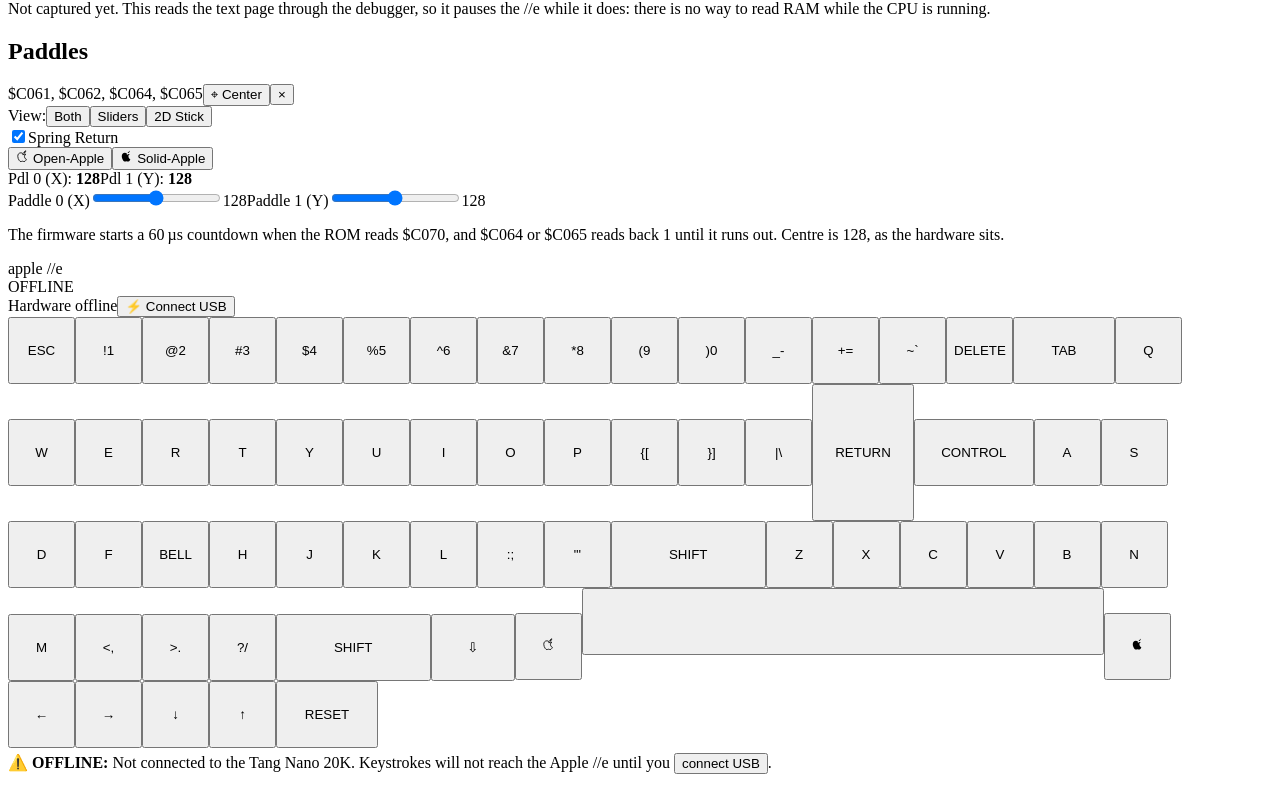
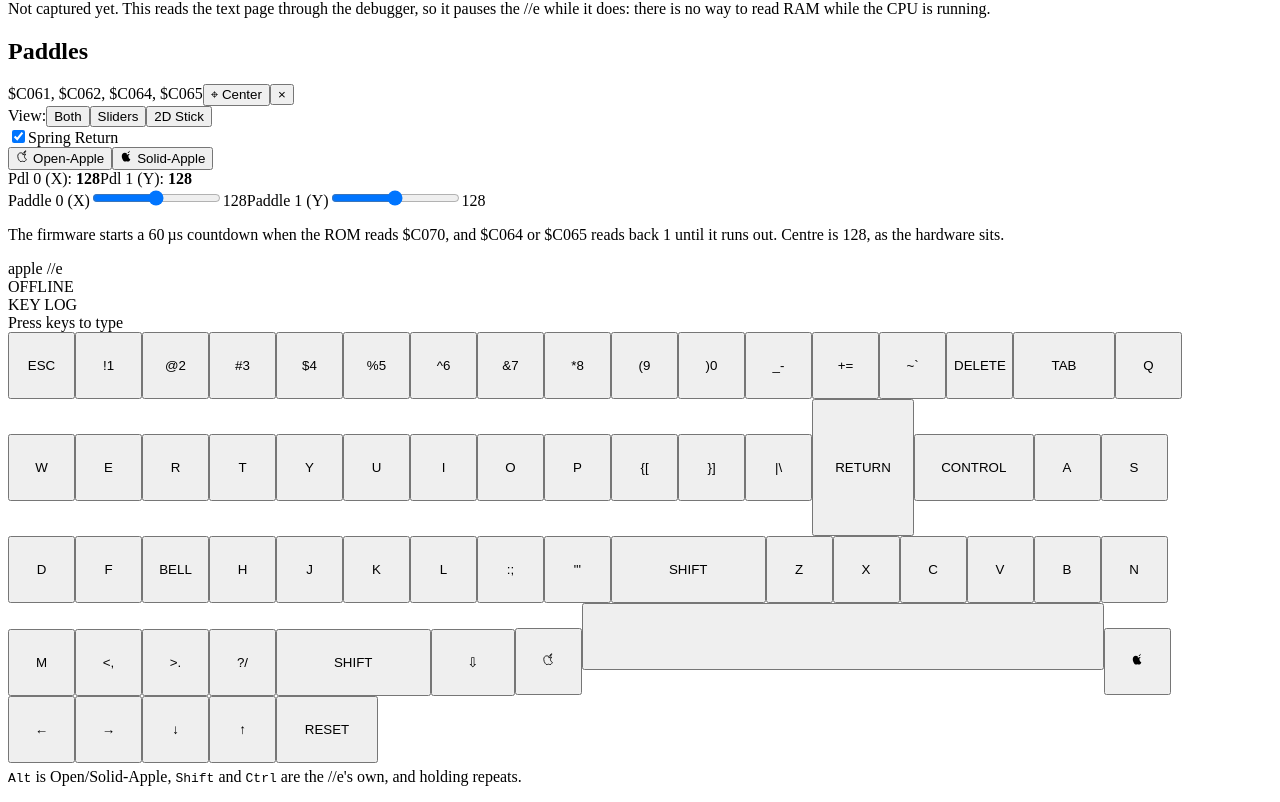
Before and after one commit to terenceang/apple2e_TP20K, a React (Vite) app in the folder web/: page / in a window 1280 px wide. Shown: the part 685-1487 px from the top of the page. Built offline with nearby package versions, Linux system fonts and the light colour scheme; the HTML template or start-up script is replaced by a standard one.

Commit message:
Implement structural updates and optimizations across multiple modules

```diff
--- a/web/src/components/Keyboard.tsx
+++ b/web/src/components/Keyboard.tsx
@@ -5,12 +5,48 @@ import {
   isModifier,
   isDebuggerToggle,
   paddleButtonBits,
+  resolve,
   REPEAT_DELAY_MS,
   REPEAT_INTERVAL_MS,
 } from '../keymap.js'
 import { BAUD } from '../serial-link.js'
 import { AppleGlyph } from './AppleGlyph.js'
 import type { Conn, Mode } from '../useApple'
+
+interface KeyLogEntry {
+  text: string
+  hex?: string
+}
+
+function formatKeyLog(
+  id: string,
+  mods: { shift: boolean; caps: boolean; ctrl: boolean },
+): KeyLogEntry {
+  const code = resolve(id, mods)
+  if (code !== null) {
+    const hex = `$${code.toString(16).toUpperCase().padStart(2, '0')}`
+    if (mods.ctrl && id.length === 1 && id >= 'a' && id <= 'z') {
+      return { text: `^${id.toUpperCase()}`, hex }
+    }
+    if (id === 'space') return { text: '␣ Space', hex }
+    if (id === 'return') return { text: '⏎ Return', hex }
+    if (id === 'delete') return { text: '⌫ Del', hex }
+    if (id === 'tab') return { text: '⇥ Tab', hex }
+    if (id === 'esc') return { text: 'Esc', hex }
+    if (id === 'left') return { text: '←', hex }
+    if (id === 'right') return { text: '→', hex }
+    if (id === 'up') return { text: '↑', hex }
+    if (id === 'down') return { text: '↓', hex }
+    if (code >= 0x20 && code <= 0x7E) {
+      return { text: String.fromCharCode(code), hex }
+    }
+    return { text: id, hex }
+  }
+  if (id === 'reset') return { text: 'RESET' }
+  if (id === 'apple-o') return { text: ' Open' }
+  if (id === 'apple-c') return { text: ' Solid' }
+  return { text: id }
+}
 
 interface Props {
   mode: Mode
@@ -38,7 +74,7 @@ type Cap = (typeof KEYS)[number]
  * provides immediate visual connection feedback (Power LED, TX activity, and
  * offline alerts).
  */
-export function Keyboard({ mode, onPress, onReset, onRelease, held, conn, canSerial = true, onConnect }: Props) {
+export function Keyboard({ mode, onPress, onReset, onRelease, held, conn }: Props) {
   const [down, setDown] = useState<Set<string>>(new Set())
   // Character keys currently held, for the any-key-down release
   const charsDown = useRef(new Set<string>())
@@ -85,22 +121,17 @@ export function Keyboard({ mode, onPress, onReset, onRelease, held, conn, canSer
     return () => ro.disconnect()
   }, [])
 
-  // Visual feedback when typing while disconnected, and TX activity pulse when connected
-  const [warnDisconnected, setWarnDisconnected] = useState(false)
-  const warnTimer = useRef<number | null>(null)
+  // Key log state for live keystroke display in the keyboard header
+  const [keyLog, setKeyLog] = useState<KeyLogEntry[]>([])
+
+  // TX activity pulse when typing
   const [txPulse, setTxPulse] = useState(false)
   const txTimer = useRef<number | null>(null)
 
   const triggerActivity = () => {
-    if (!isConnected) {
-      setWarnDisconnected(true)
-      if (warnTimer.current) clearTimeout(warnTimer.current)
-      warnTimer.current = window.setTimeout(() => setWarnDisconnected(false), 3500)
-    } else {
     setTxPulse(true)
     if (txTimer.current) clearTimeout(txTimer.current)
     txTimer.current = window.setTimeout(() => setTxPulse(false), 120)
-    }
   }
 
   // Ref mirror so event handlers don't stale
@@ -128,7 +159,9 @@ export function Keyboard({ mode, onPress, onReset, onRelease, held, conn, canSer
     const press = (id: string) => {
       triggerActivity()
       const buttons = heldButtons()
-      onPress(id, { ...mods.current, caps: heldRef.current.caps }, buttons)
+      const m = { ...mods.current, caps: heldRef.current.caps }
+      onPress(id, m, buttons)
+      setKeyLog((prev) => [...prev.slice(-9), formatKeyLog(id, m)])
     }
 
     const startRepeat = () => {
@@ -206,7 +239,6 @@ export function Keyboard({ mode, onPress, onReset, onRelease, held, conn, canSer
       window.removeEventListener('keydown', onDown)
       window.removeEventListener('keyup', onUp)
       window.removeEventListener('blur', onBlur)
-      if (warnTimer.current) clearTimeout(warnTimer.current)
       if (txTimer.current) clearTimeout(txTimer.current)
     }
   }, [onPress, onReset, onRelease])
@@ -241,7 +273,9 @@ export function Keyboard({ mode, onPress, onReset, onRelease, held, conn, canSer
       triggerActivity()
       setDown((d) => new Set(d).add(k.id))
       if (!isModifier(k.id)) charsDown.current.add(k.id)
-      onPress(k.id, { shift, caps: heldRef.current.caps, ctrl }, buttons)
+      const m = { shift, caps: heldRef.current.caps, ctrl }
+      onPress(k.id, m, buttons)
+      setKeyLog((prev) => [...prev.slice(-9), formatKeyLog(k.id, m)])
     } else {
       charUp(k.id)
       setDown((d) => {
@@ -271,12 +305,12 @@ export function Keyboard({ mode, onPress, onReset, onRelease, held, conn, canSer
             }`}
             title={
               isConnected
-                ? `Tang Nano 20K connected (${BAUD} 8N1)`
+                ? `Apple //e online (${BAUD} 8N1)`
                 : isConnecting
-                ? 'Connecting to Tang Nano 20K...'
+                ? 'Connecting to Apple //e...'
                 : isWrongPort
                 ? 'Selected port did not respond (likely JTAG or unprogrammed board)'
-                : 'Not connected - click Connect USB to enable typing'
+                : 'Hardware offline - connect USB serial to enable typing'
             }
           >
             <span className={`pwr-led ${txPulse ? 'tx-active' : ''}`} />
@@ -297,35 +331,33 @@ export function Keyboard({ mode, onPress, onReset, onRelease, held, conn, canSer
           </div>
         </div>
 
-        <div className="keyboard-status-bar">
-          {!isConnected && (
-            <div className={`kb-notice ${warnDisconnected || isWrongPort ? 'alert' : ''}`}>
-              <span className="kb-notice-msg">
-                {isWrongPort
-                  ? conn?.detail
-                    ? `⚠️ Wrong USB Port! ${conn.detail}`
-                    : '⚠️ Wrong USB Port! Selected port did not respond to Apple //e probe.'
-                  : warnDisconnected
-                  ? '⚠️ Not connected! Keystrokes are not reaching the board.'
-                  : 'Hardware offline'}
+        <div className="key-log-container">
+          <span className="key-log-title">KEY LOG</span>
+          <div className="key-log-stream">
+            {keyLog.length === 0 ? (
+              <span className="key-log-empty">Press keys to type</span>
+            ) : (
+              keyLog.map((k, i) => (
+                <span
+                  key={i}
+                  className={`key-tag ${i === keyLog.length - 1 ? 'latest' : ''}`}
+                  title={k.hex ? `ASCII ${k.hex}` : undefined}
+                >
+                  <span className="key-label">{k.text}</span>
+                  {k.hex && <span className="key-hex">{k.hex}</span>}
                 </span>
-              {onConnect && (
+              ))
+            )}
+          </div>
+          {keyLog.length > 0 && (
             <button
               type="button"
-                  className="kb-quick-connect"
-                  onClick={onConnect}
-                  disabled={!canSerial}
-                  title="Select Tang Nano 20K USB serial"
+              className="key-log-clear"
+              onClick={() => setKeyLog([])}
+              title="Clear key log"
             >
-                  ⚡ {isWrongPort ? 'Pick Port' : 'Connect USB'}
+              ×
             </button>
-              )}
-            </div>
-          )}
-          {isConnected && (
-            <span className="kb-connected-tag">
-              <span className="online-dot" /> Online • {BAUD} 8N1
-            </span>
           )}
         </div>
       </div>
@@ -390,29 +422,12 @@ export function Keyboard({ mode, onPress, onReset, onRelease, held, conn, canSer
         </div>
       </div>
 
-      <p className={'keyboard-note' + (!isConnected ? ' offline-note' : '')}>
-        {!isConnected ? (
-          <>
-            <strong className="status-highlight offline">⚠️ OFFLINE:</strong> Not connected to the Tang Nano 20K.
-            Keystrokes will not reach the Apple //e until you{' '}
-            {onConnect && canSerial ? (
-              <button type="button" className="link-inline-btn" onClick={onConnect}>
-                connect USB
-              </button>
-            ) : (
-              'connect USB'
-            )}.
-          </>
-        ) : mode === 'debugger' ? (
-          <>
-            <strong className="status-highlight paused">⏸️ DEBUGGER:</strong> CPU is paused. Letters are commands;{' '}
-            <kbd>Ctrl</kbd>+<kbd>B</kbd> or <kbd>c</kbd> resumes.
-          </>
-        ) : (
-          <>
-            <strong className="status-highlight online">🟢 READY:</strong> Connected to Apple //e. Click a cap, or just type. <kbd>Alt</kbd> is the apple key,{' '}
-            <kbd>Shift</kbd> and <kbd>Ctrl</kbd> are the //e's own, and holding a key repeats.
-          </>
+      <p className="keyboard-note">
+        <kbd>Alt</kbd> is Open/Solid-Apple, <kbd>Shift</kbd> and <kbd>Ctrl</kbd> are the //e's own, and holding repeats.
+        {mode === 'debugger' && (
+          <span className="note-dbg">
+            {' '}CPU paused in debugger (letters are commands; press <kbd>Ctrl</kbd>+<kbd>B</kbd> or <kbd>c</kbd> to resume).
+          </span>
         )}
       </p>
     </div>
--- a/web/src/styles.css
+++ b/web/src/styles.css
@@ -789,12 +789,17 @@ button.opt-pill.selected {
   justify-content: space-between;
   margin-bottom: 8px;
   padding: 0 4px;
+  height: 24px;
+  min-height: 24px;
+  box-sizing: border-box;
 }
 
 .keyboard-brand {
   display: flex;
   align-items: center;
   gap: 12px;
+  height: 100%;
+  flex-shrink: 0;
 }
 
 .apple-badge {
@@ -802,6 +807,7 @@ button.opt-pill.selected {
   font-style: italic;
   font-weight: 700;
   font-size: 15px;
+  line-height: 1;
   color: #5a4f40;
   letter-spacing: -0.02em;
   text-shadow: 0 1px 0 rgba(255, 255, 255, 0.6);
@@ -814,15 +820,19 @@ button.opt-pill.selected {
   align-items: center;
   gap: 6px;
   background: #2a231c;
-  padding: 3px 8px;
+  padding: 0 8px;
+  height: 20px;
+  box-sizing: border-box;
   border-radius: 4px;
   border: 1px solid #1a1510;
   box-shadow: inset 0 1px 3px rgba(0, 0, 0, 0.6);
   font-family: var(--sans);
   font-size: 9px;
+  line-height: 1;
   letter-spacing: 0.08em;
   font-weight: 700;
   user-select: none;
+  flex-shrink: 0;
 }
 
 .pwr-led {
@@ -830,7 +840,8 @@ button.opt-pill.selected {
   height: 7px;
   border-radius: 50%;
   display: inline-block;
-  transition: all 0.1s ease;
+  flex-shrink: 0;
+  transition: background 0.1s ease, box-shadow 0.1s ease;
 }
 
 .pwr-indicator.on .pwr-led {
@@ -841,20 +852,31 @@ button.opt-pill.selected {
 .pwr-indicator.on .pwr-led.tx-active {
   background: #a7f3d0;
   box-shadow: 0 0 10px #34d399, 0 0 3px #fff;
-  transform: scale(1.2);
 }
 
 .pwr-indicator.on .pwr-text {
   color: #34d399;
 }
 
+.pwr-text {
+  line-height: 1;
+  display: inline-block;
+}
+
 .tx-tag {
   font-size: 8px;
+  line-height: 12px;
+  height: 12px;
   color: #065f46;
   background: #064e3b;
-  padding: 1px 3px;
+  padding: 0 3px;
   border-radius: 2px;
   opacity: 0.4;
+  font-weight: 700;
+  box-sizing: border-box;
+  display: inline-flex;
+  align-items: center;
+  justify-content: center;
   transition: all 0.08s ease;
 }
 
@@ -862,7 +884,6 @@ button.opt-pill.selected {
   opacity: 1;
   background: #10b981;
   color: #022c22;
-  font-weight: 800;
 }
 
 .pwr-indicator.probing .pwr-led {
@@ -898,74 +919,102 @@ button.opt-pill.selected {
   color: #f87171;
 }
 
-.keyboard-status-bar {
-  display: flex;
-  align-items: center;
-}
-
-.kb-notice {
+/* Key Log Stream in Keyboard Header */
+.key-log-container {
   display: inline-flex;
   align-items: center;
-  gap: 8px;
-  background: rgba(42, 35, 28, 0.8);
-  border: 1px solid #4a3e30;
-  padding: 2px 8px;
-  border-radius: 4px;
-  transition: all 0.2s ease;
-}
-
-.kb-notice.alert {
-  background: rgba(180, 83, 9, 0.35);
-  border-color: #f59e0b;
-  box-shadow: 0 0 8px rgba(245, 158, 11, 0.5);
-  animation: kb-shake 0.3s ease;
-}
-
-@keyframes kb-shake {
-  0%, 100% { transform: translateX(0); }
-  25% { transform: translateX(-3px); }
-  75% { transform: translateX(3px); }
-}
-
-.kb-notice-msg {
+  gap: 6px;
+  background: #201a14;
+  height: 20px;
+  padding: 0 6px;
+  box-sizing: border-box;
+  border-radius: 4px;
+  border: 1px solid #1a1510;
+  box-shadow: inset 0 1px 3px rgba(0, 0, 0, 0.5);
+  user-select: none;
+  max-width: calc(100% - 190px);
+}
+
+.key-log-title {
   font-family: var(--sans);
-  font-size: 11px;
+  font-size: 8px;
+  font-weight: 800;
+  color: #7d7263;
+  letter-spacing: 0.08em;
+  line-height: 1;
+  flex-shrink: 0;
+}
+
+.key-log-stream {
+  display: flex;
+  align-items: center;
+  gap: 4px;
+  overflow: hidden;
+  height: 100%;
+}
+
+.key-log-empty {
+  font-family: var(--mono);
+  font-size: 9px;
+  color: #635a4d;
+  font-style: italic;
+  white-space: nowrap;
+}
+
+.key-tag {
+  display: inline-flex;
+  align-items: center;
+  gap: 3px;
+  background: #332b22;
+  border: 1px solid #453b30;
+  border-radius: 3px;
+  padding: 0 4px;
+  height: 15px;
+  line-height: 1;
+  box-sizing: border-box;
+  white-space: nowrap;
+  font-family: var(--mono);
+  font-size: 9px;
   color: #d1b490;
-}
-
-.kb-notice.alert .kb-notice-msg {
-  color: #fbbf24;
-  font-weight: 600;
-}
-
-.kb-quick-connect {
-  background: linear-gradient(180deg, #b45309 0%, #92400e 100%);
-  border: 1px solid #d97706;
-  color: #fff;
-  font-family: var(--sans);
-  font-size: 10px;
+  transition: all 0.1s ease;
+  flex-shrink: 0;
+}
+
+.key-tag.latest {
+  background: #064e3b;
+  border-color: #10b981;
+  color: #6ee7b7;
+  box-shadow: 0 0 6px rgba(16, 185, 129, 0.4);
+}
+
+.key-tag .key-label {
   font-weight: 700;
-  padding: 3px 8px;
-  border-radius: 3px;
-  cursor: pointer;
-  box-shadow: 0 1px 2px rgba(0, 0, 0, 0.4);
-  transition: all 0.15s ease;
-}
-
-.kb-quick-connect:hover:not(:disabled) {
-  background: linear-gradient(180deg, #d97706 0%, #b45309 100%);
-  border-color: #f59e0b;
-  box-shadow: 0 0 6px rgba(245, 158, 11, 0.6);
-}
-
-.kb-connected-tag {
-  display: inline-flex;
-  align-items: center;
-  gap: 5px;
-  font-family: var(--sans);
-  font-size: 11px;
-  font-weight: 600;
-  color: #34d399;
+}
+
+.key-tag .key-hex {
+  font-size: 7.5px;
+  color: #8c8273;
+}
+
+.key-tag.latest .key-hex {
+  color: #a7f3d0;
+}
+
+.key-log-clear {
+  background: none;
+  border: none;
+  color: #7d7263;
+  font-size: 13px;
+  line-height: 1;
+  padding: 0 2px;
+  cursor: pointer;
+  flex-shrink: 0;
+  border-radius: 2px;
+  transition: color 0.1s ease;
+}
+
+.key-log-clear:hover {
+  color: #f87171;
 }
 
 .online-dot {
```
Lines whose indentation alone changed are shown as unchanged.
